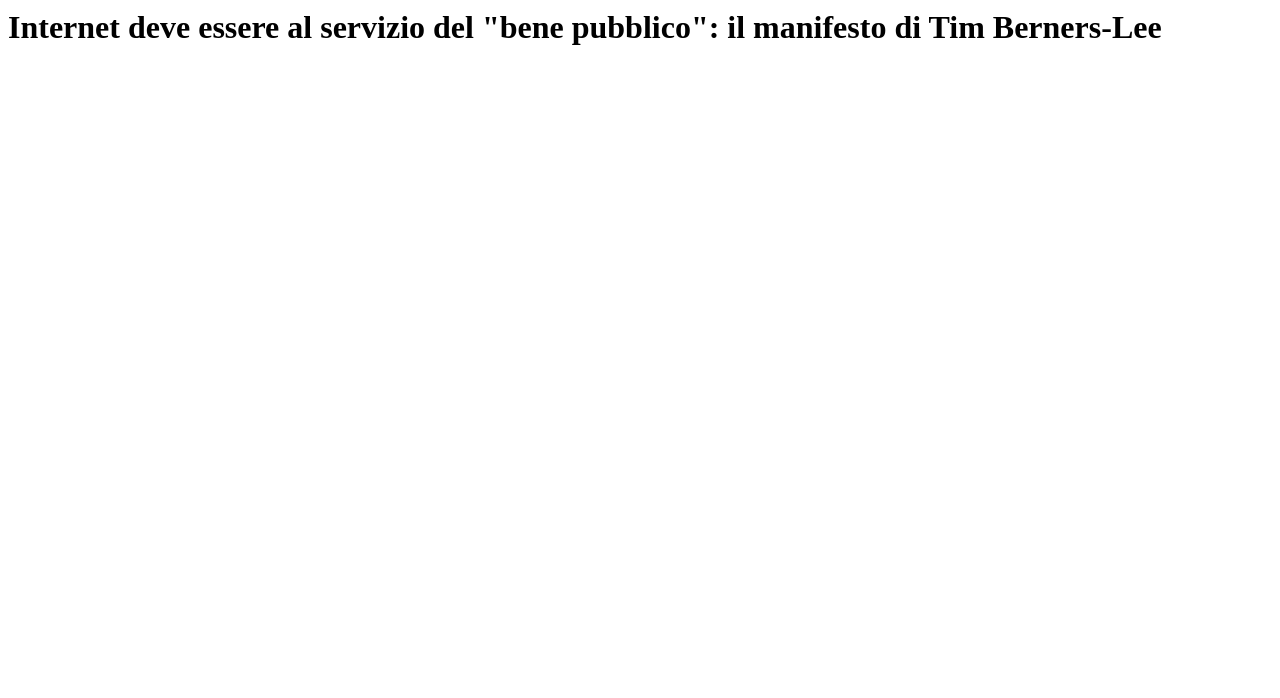
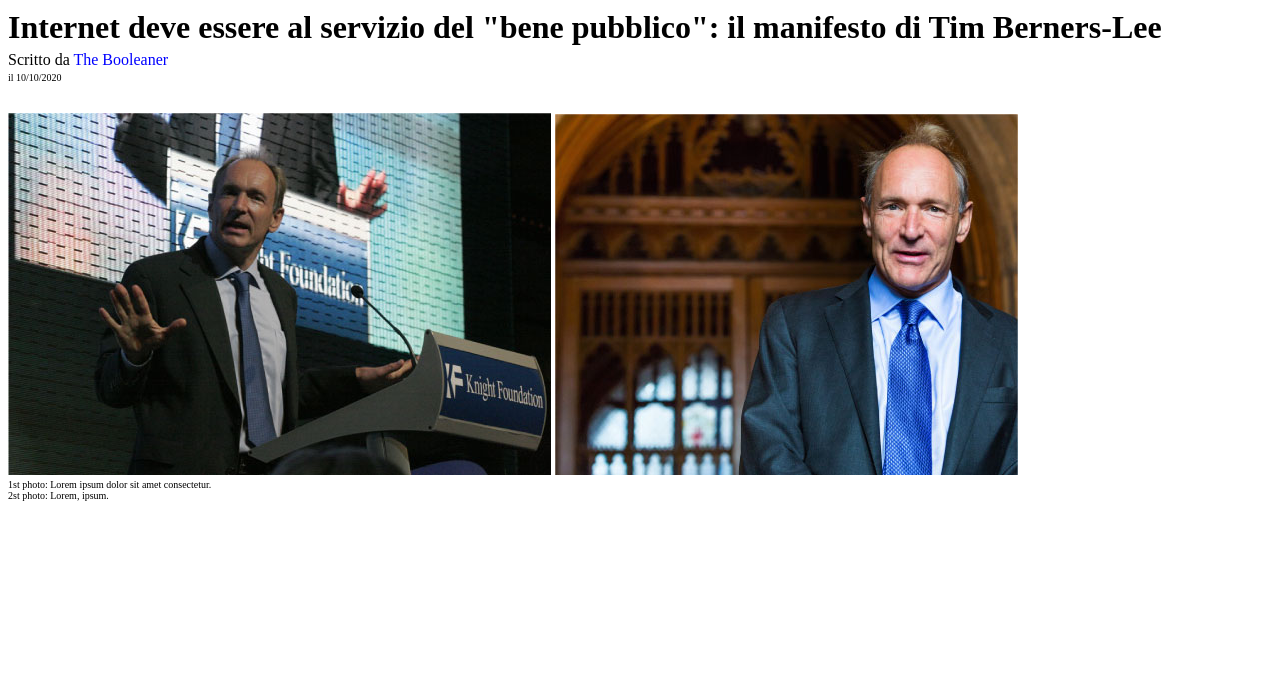
Before and after one commit to RodiaGiordano/html-css-booleaner, a plain HTML site: page index.html in a window 1280 px wide. Shown: the part 102-800 px from the top of the page. Drawn offline with Linux system fonts and the light colour scheme.

Commit message:
add-foto-tim

```diff
--- a/css/style.css
+++ b/css/style.css
@@ -1,4 +1,5 @@
 /* General */
+
 
 
 
@@ -7,10 +8,40 @@
 header{
     background-image: url("../img/pattern.png");
     background-color: aqua;
-    background-size: 30%;
+    background-size: 330px;
 }
 
 #logo{
     height: 3rem;
     padding: 30px 25px 0 5px;
 }
+
+/* inizio main */
+
+#scritto-da{
+    color: grey;
+}
+
+#autore-articolo{
+    color: blue;
+}
+
+#data-articolo{
+    font-size: x-small;
+    margin-top: 3px;
+}
+
+
+/* immagini Articolo */
+
+h1{
+    margin-bottom: 5px;
+}
+
+.immagini-tim{
+    margin-top: 30px;
+}
+
+.didascalia{
+    font-size: x-small;
+}
--- a/index.html
+++ b/index.html
@@ -18,9 +18,27 @@
         <img src="./img/logo.svg" alt="logo pagina" id="logo">
     </header>
 
-    <!-- inizio main -->
+
     <main>
+        <!-- Titolo più dati articolo -->
         <h1>Internet deve essere al servizio del "bene pubblico": il manifesto di Tim Berners-Lee</h1>
+        <div id="dati-articolo">Scritto da</span> <span id="autore-articolo">The Booleaner</div>
+        <div id="data-articolo">il 10/10/2020</div>
+
+        <!-- immagini articolo   -->
+        <div class="immagini-tim">
+            <img src="./img/tim-1.jpg" alt="tim-conferenza">
+            <img src="./img/tim-2.jpg" alt="tim-foto">
+            <div class="didascalia">
+                1st photo: Lorem ipsum dolor sit amet consectetur. <br>
+                2st photo: Lorem, ipsum.
+            </div>
+
+
+
+        </div>
+
+
 
 
 
```
